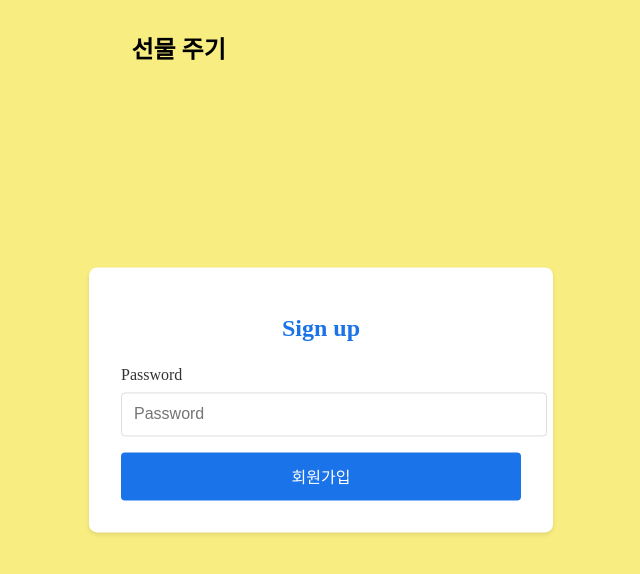
After one commit to justinjung12/christmasgift, a Flask app: template templates/givegift.html in a window 1280 px wide. The commit adds this page. Shown: the top 574 px of the page, without its empty margins (319-959 px from the left). Run offline with Flask 3, Linux system fonts and the light colour scheme; the template is opened without the code that fills it: most values are stand-ins (such as "Sample title", 1, 10 or a date in 2020).

Commit message:
Add files via upload

```diff
--- /dev/null
+++ b/templates/givegift.html
@@ -0,0 +1,269 @@
+<!DOCTYPE html>
+<html lang="en">
+
+<head>
+    <meta charset="UTF-8">
+    <meta name="viewport" content="width=device-width, initial-scale=1.0">
+    <title>Document</title>
+    <style>
+        body {
+            background-color: rgba(244, 223, 30, 0.56);
+        }
+
+        .gifts {
+            margin-top: 500px;
+            margin-left: 10%;
+        }
+
+        .name {
+            position: absolute;
+            top: 45%;
+            left: 50%;
+            transform: translate(-50%, -50%);
+            width: 220px;
+            height: 30px;
+            font-size: 15px;
+            border: none;
+            border-radius: 20px;
+        }
+
+        .contentinput {
+            position: absolute;
+            top: 40%;
+            left: 50%;
+            transform: translate(-50%, -50%);
+            width: 220px;
+            height: 30px;
+            font-size: 15px;
+            border: none;
+            border-radius: 20px;
+        }
+
+        h2 {
+            margin-left: 35%;
+            margin-top: 30px;
+        }
+        .login-container{
+            position: absolute;
+            left: 50%;
+            top: 50%;
+            transform: translate(-50%,-50%);
+        }
+        .pw{
+            border: none;
+        }
+        .login-container {
+            background-color: white;
+            padding: 2rem;
+            border-radius: 8px;
+            box-shadow: 0 2px 4px rgba(0, 0, 0, 0.1);
+            width: 100%;
+            max-width: 400px;
+        }
+
+        .login-title {
+            text-align: center;
+            color: #1a73e8;
+            margin-bottom: 1.5rem;
+            font-size: 1.5rem;
+        }
+
+        .form-group {
+            margin-bottom: 1rem;
+        }
+
+        .form-group label {
+            display: block;
+            margin-bottom: 0.5rem;
+            color: #333;
+        }
+
+        .form-group input {
+            width: 100%;
+            padding: 0.75rem;
+            border: 1px solid #ddd;
+            border-radius: 4px;
+            font-size: 1rem;
+        }
+
+        .form-group input:focus {
+            outline: none;
+            border-color: #1a73e8;
+            box-shadow: 0 0 0 2px rgba(26, 115, 232, 0.2);
+        }
+
+        .btn {
+            width: 100%;
+            padding: 0.75rem;
+            background-color: #1a73e8;
+            color: white;
+            border: none;
+            border-radius: 4px;
+            font-size: 1rem;
+            cursor: pointer;
+            transition: background-color 0.2s;
+        }
+
+        .btn:hover {
+            background-color: #1557b0;
+        }
+
+        .forgot-password {
+            text-align: center;
+            margin-top: 1rem;
+        }
+
+        .forgot-password a {
+            color: #1a73e8;
+            text-decoration: none;
+            font-size: 0.9rem;
+        }
+
+        .forgot-password a:hover {
+            text-decoration: underline;
+        }
+    </style>
+</head>
+
+<body>
+    <h2>선물 주기</h2>
+    <div class="container">
+        <input type="text" placeholder="닉네임(영어)" class="name">
+        <input type="text" placeholder="입력할 내용" class="contentinput">
+
+        <!-- <input type="submit" class="submitbtn"> -->
+    </div>
+    <div class="val" style="display: none;">{{receivingusername}}</div>
+    <div class="gifts">
+
+    </div>
+
+
+
+    <div class="login-container" style="display: none;">
+        <h1 class="login-title">Sign up</h1>
+        <form>
+            <input type="text" placeholder="Username" class="username" style="display: none;">
+
+            <div class="form-group">
+                <label for="password">Password</label>
+                <input type="password" placeholder="Password" class="pw" required>
+            </div>
+            <input type="submit" value="회원가입" class="btn">
+
+        </form>
+    </div>
+    <script>
+
+        const SURL = 'http://127.0.0.1:5000'
+        if (localStorage.getItem('un') != null) {
+            const submitbtn = document.querySelector('.submitbtn')
+            let rate
+            const receivingusername = document.querySelector('.val')
+            console.log(receivingusername)
+            const giveform = document.querySelector('.giveform')
+            const gifts = document.querySelector('.gifts')
+            fetch(`${SURL}/checkgivegifts/`, {
+                method: "POST",
+                headers: {
+                    "Content-Type": "application/json",
+                },
+                body: JSON.stringify({
+                    username: localStorage.getItem('un'),
+
+                }),
+            }).then((response) => response.json())
+                .then((data) => {
+                    console.log(data, 'data')
+                    data.forEach(element => {
+                        var img = document.createElement('img')
+                        var ratespan = document.createElement('span');
+                        var span = document.createElement('span');
+                        span.className = 'gift'
+                        span.id = element
+                        ratespan.className = 'rate'
+                        ratespan.innerText = element
+                        img.src = "{{ url_for('static', filename='images/free-icon-giftbox-3349225.png') }}"
+                        img.width = 100
+                        img.height = 100
+                        span.appendChild(ratespan)
+                        span.appendChild(img)
+                        gifts.appendChild(span)
+
+                    });
+                    let imgs = document.querySelectorAll('img')
+                    console.log(imgs)
+                    for (const img of imgs) {
+                        img.addEventListener('click', giftclick)
+                    }
+                    function giftclick(e) {
+                        console.log("clickckckckckcckckcckckckckcckcckckckcck")
+                        rate = e.target.parentElement.id
+                        fetch(`${SURL}/givegifts/${receivingusername.innerText}`, {
+                            method: "POST",
+                            headers: {
+                                "Content-Type": "application/json",
+                            },
+                            body: JSON.stringify({
+                                username: localStorage.getItem('un'),
+                                rate: rate,
+                                content: document.querySelector('.contentinput').value,
+                                writtenusername: document.querySelector('.name').value
+                            }),
+                        }).then((response) => location.replace(`${SURL}/mypage`))
+                    }
+                })
+        }
+        else {
+            document.querySelector('.login-container').style.display = 'block'
+        }
+        document.querySelector('.btn').addEventListener('click', (event) => {
+            event.preventDefault()
+            var pw = generatePassword(12)
+            document.querySelector('.username').value = pw
+            localStorage.setItem('un', pw)
+            console.log(localStorage.getItem('un'))
+            fetch(`${SURL}/signupnoreturn`, {
+                method: "POST",
+                headers: {
+                    "Content-Type": "application/json",
+                },
+                body: JSON.stringify({
+                    id: localStorage.getItem('un'),
+                    pw:document.querySelector('.pw').value
+                }),
+            }).then(() => {
+                document.querySelector('.login-container').style.display = 'none'
+                console.log("hi")
+                location.reload()
+            })
+
+        })
+        function generatePassword(length) {
+            const digits = '0123456789';
+            const lowerCaseLetters = 'abcdefghijklmnopqrstuvwxyz';
+            const upperCaseLetters = 'ABCDEFGHIJKLMNOPQRSTUVWXYZ';
+            const allCharacters = digits + lowerCaseLetters + upperCaseLetters;
+
+            // 비밀번호가 모든 유형의 문자를 포함하도록 보장하기 위한 부분
+            let password = '';
+
+            // 반드시 각 문자 유형이 포함되도록 각 유형에서 1개씩 추가
+            password += digits[Math.floor(Math.random() * digits.length)];
+            password += lowerCaseLetters[Math.floor(Math.random() * lowerCaseLetters.length)];
+            password += upperCaseLetters[Math.floor(Math.random() * upperCaseLetters.length)];
+
+            // 나머지 길이를 모두 채우기 위해 임의의 문자 추가
+            for (let i = 3; i < length; i++) {
+                password += allCharacters[Math.floor(Math.random() * allCharacters.length)];
+            }
+
+            // 비밀번호를 무작위로 섞기
+            password = password.split('').sort(() => 0.5 - Math.random()).join('');
+
+            return password;
+        }
+    </script>
+</body>
+
+</html>
```
Also changed, not shown: templates/index.html (+7 -26 lines), templates/login.html (added, +26 -0 lines), templates/mypage.html (added, +294 -0 lines), templates/signup.html (added, +99 -0 lines).
